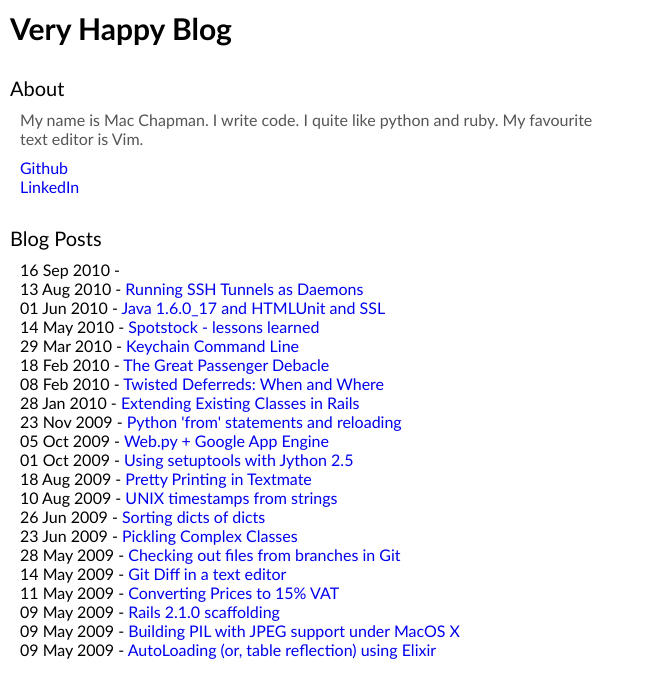
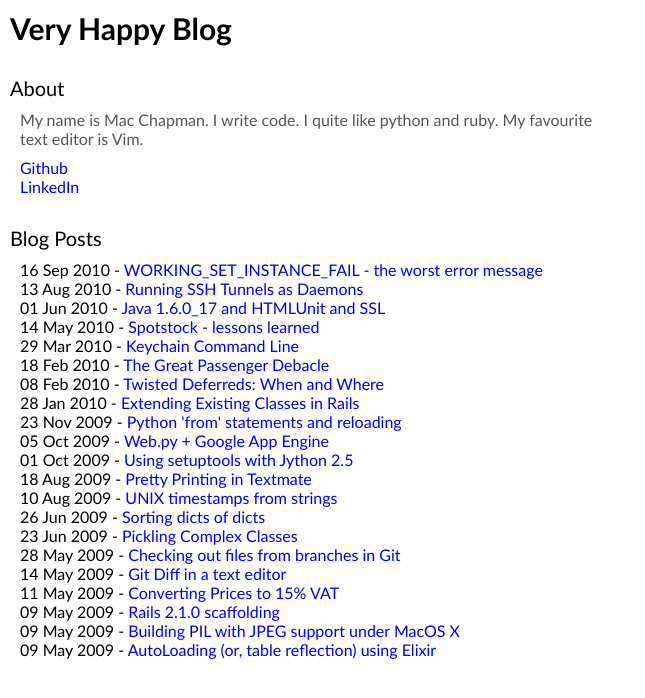
Before and after one commit to veryhappythings/veryhappythings.github.com, a Jekyll site: the page built from index.html, in a window 1280 px wide. Shown: the top 698 px of the page, without its empty margins (0-645 px from the left). Built offline with Jekyll 4.4.1, drawn with Linux system fonts in a browser that asks for light colours; Markdown is read by kramdown in place of the engine named in the settings.

Commit message:
Maybe colons are not allowed in page titles...

```diff
--- a/_posts/2010-09-16-working-set-instance-fail.markdown
+++ b/_posts/2010-09-16-working-set-instance-fail.markdown
@@ -1,6 +1,6 @@
 ---
-title: WORKING_SET_INSTANCE_FAIL: the worst error message
 layout: post
+title: WORKING_SET_INSTANCE_FAIL - the worst error message
 ---
 
 I've been getting into Starcraft 2 lately, and I've found myself quite interested in making maps.  I tried to publish my first today, and was greeted by a most unfriendly error.  As the progress meter ticked up, somewhere between 80% and 100% it would fail, with the error message WORKING_SET_INSTANCE_FAIL.  Completely confused by this, I googled around for a while, and no-one seemed to have a concrete solution, so I tried a few and hit on something that worked: *I deleted the players colours from the Map -> Player Properties window*.
```
